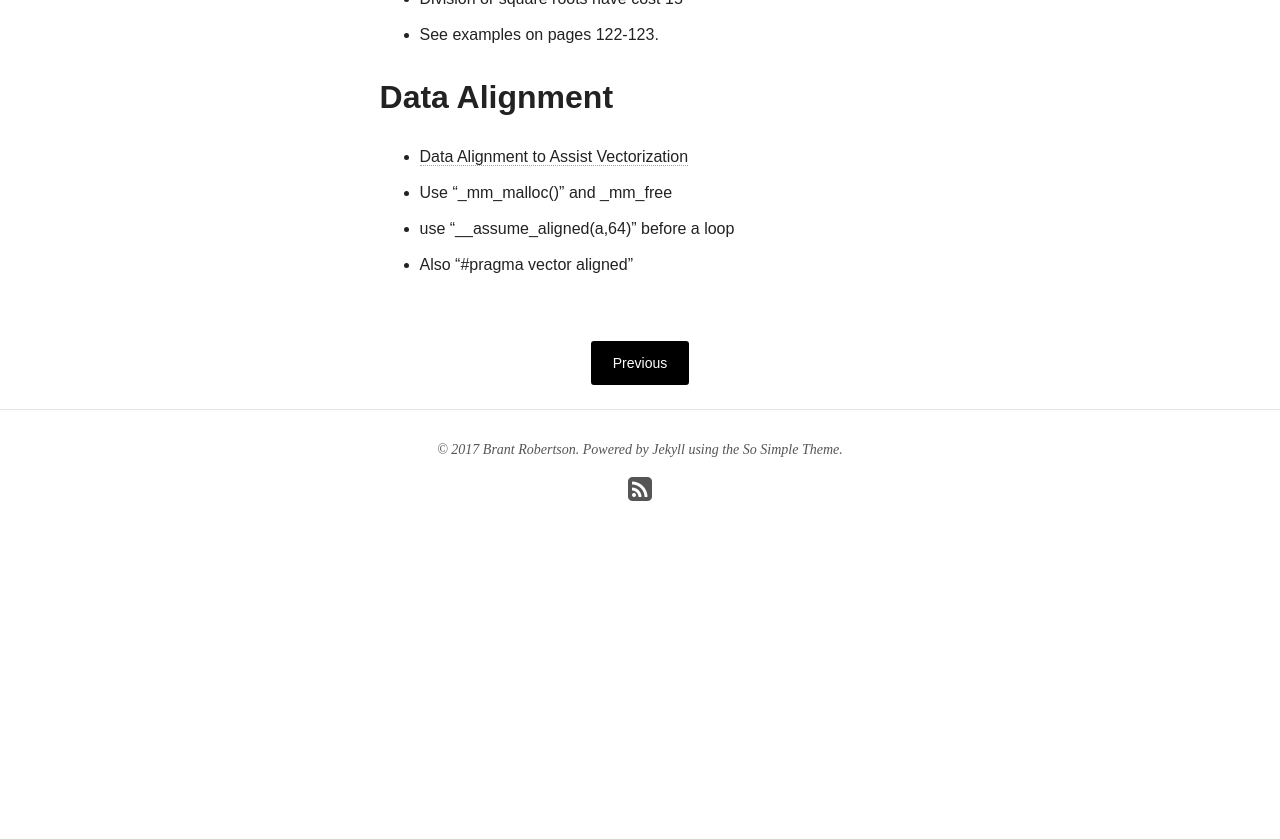
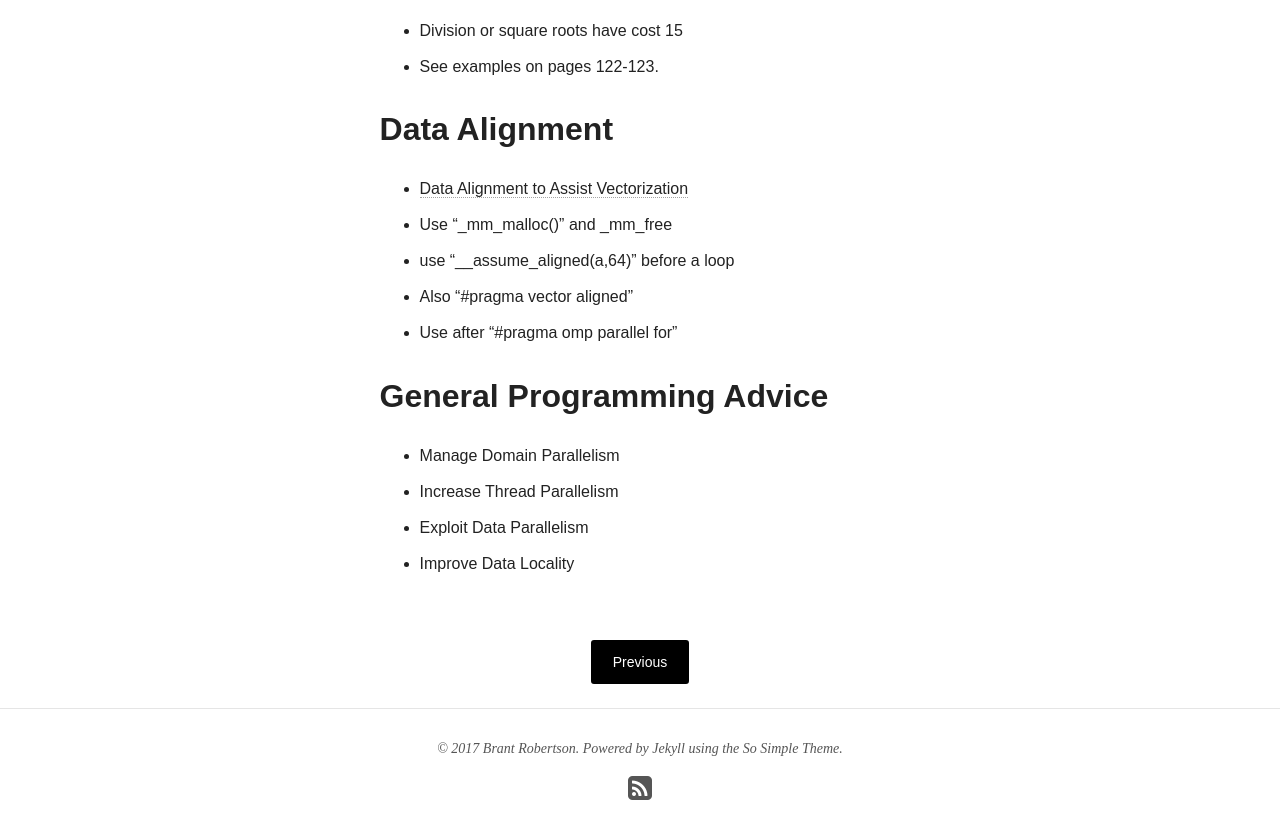
Before and after one commit to brantr/brantr.github.io, a Jekyll site: the page built from _posts/blog/2017-09-27-knights-landing.md, in a window 1280 px wide and 900 px high, scrolled down 3815 px. Shown: the top 839 px of the window. Built offline with Jekyll 4.4.1, drawn with Linux system fonts in a browser that asks for light colours; nearby versions of some CDN libraries; before the commit the page ends 4416 px from its top, so only the background shows below that; some of the changed text lies outside the part shown.

Commit message:
Adding brief addition to KNL discussion.

```diff
--- a/_posts/blog/2017-09-27-knights-landing.md
+++ b/_posts/blog/2017-09-27-knights-landing.md
@@ -90,3 +90,11 @@ Quoting from Jeffers, Reinders, and Sodani:
 * Use "_mm_malloc()" and _mm_free
 * use "__assume_aligned(a,64)" before a loop
 * Also "#pragma vector aligned"
+* Use after "#pragma omp parallel for"
+
+
+## General Programming Advice
+* Manage Domain Parallelism
+* Increase Thread Parallelism
+* Exploit Data Parallelism
+* Improve Data Locality
```
